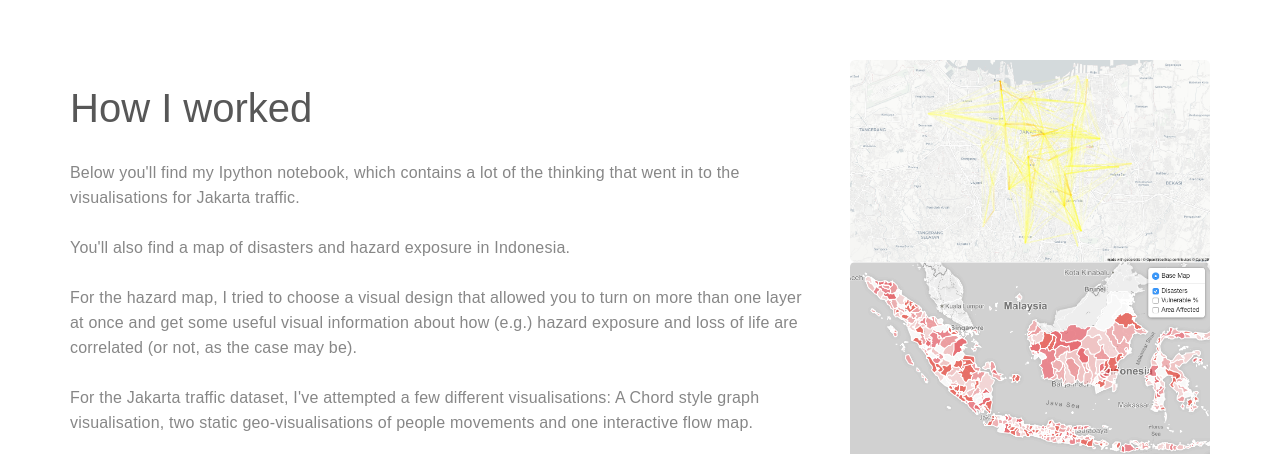
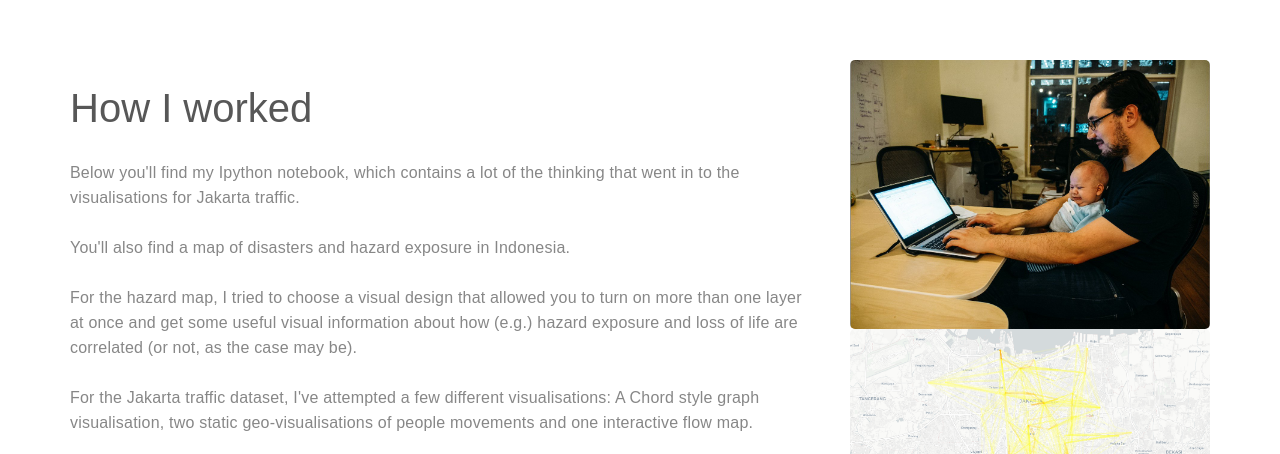
Before and after one commit to AnthonyMockler/anthonymockler.github.io, a plain HTML site: page index.html in a window 1280 px wide. Shown: the part 820-1274 px from the top of the page. Drawn offline with Linux system fonts and the light colour scheme; a web font is replaced by a local one.

Commit message:
Fordy word

```diff
--- a/index.html
+++ b/index.html
@@ -101,6 +101,7 @@
                </div>
 
                <div class="col-md-4 col-sm-12">
+                 <img class="img-responsive" src="images/mecoding.jpg">
                  <img class="img-responsive" src="images/jakarta.png">
                  <img class="img-responsive" src="images/disaster-map.png">
                  <img class="img-responsive" src="images/ipython-notebook.png">
```
Also changed, not shown: images/mecoding.jpg (added).
